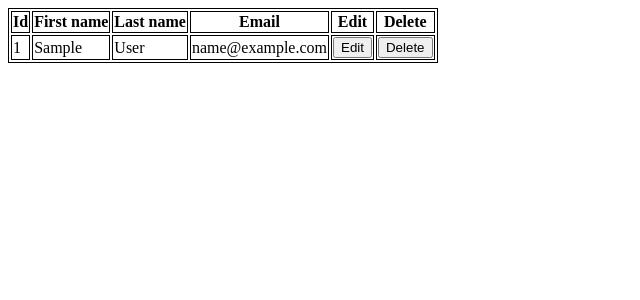
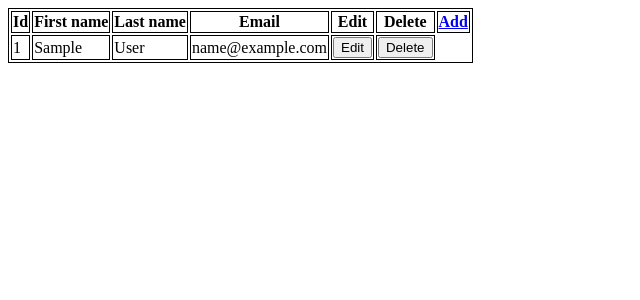
Before and after one commit to DamNguyen26/WebTest, a PHP site: page /show.php in a window 1280 px wide. Shown: the top 300 px of the page, without its empty margins (0-640 px from the left). Run offline with PHP 8.4, Linux system fonts and the light colour scheme; tables that the repository leaves empty or names only in its code hold one stand-in row (values such as "Sample post").

Commit message:
Update show.php

```diff
--- a/show.php
+++ b/show.php
@@ -30,6 +30,7 @@
         echo "<th>Email</th>";
         echo "<th>Edit</th>";
         echo "<th>Delete</th>";
+        echo '<th><a href="formAdd.php">Add</a></th>';
         echo "</tr>";
         echo "</theader>";
         echo "<tbody>";
@@ -52,6 +53,7 @@
         echo "</table>";
     } else {
         echo "0 results";
+        echo '<a href="formAdd.php">Add</a>';
     }
     $stmt->close();
     $conn->close();
```
